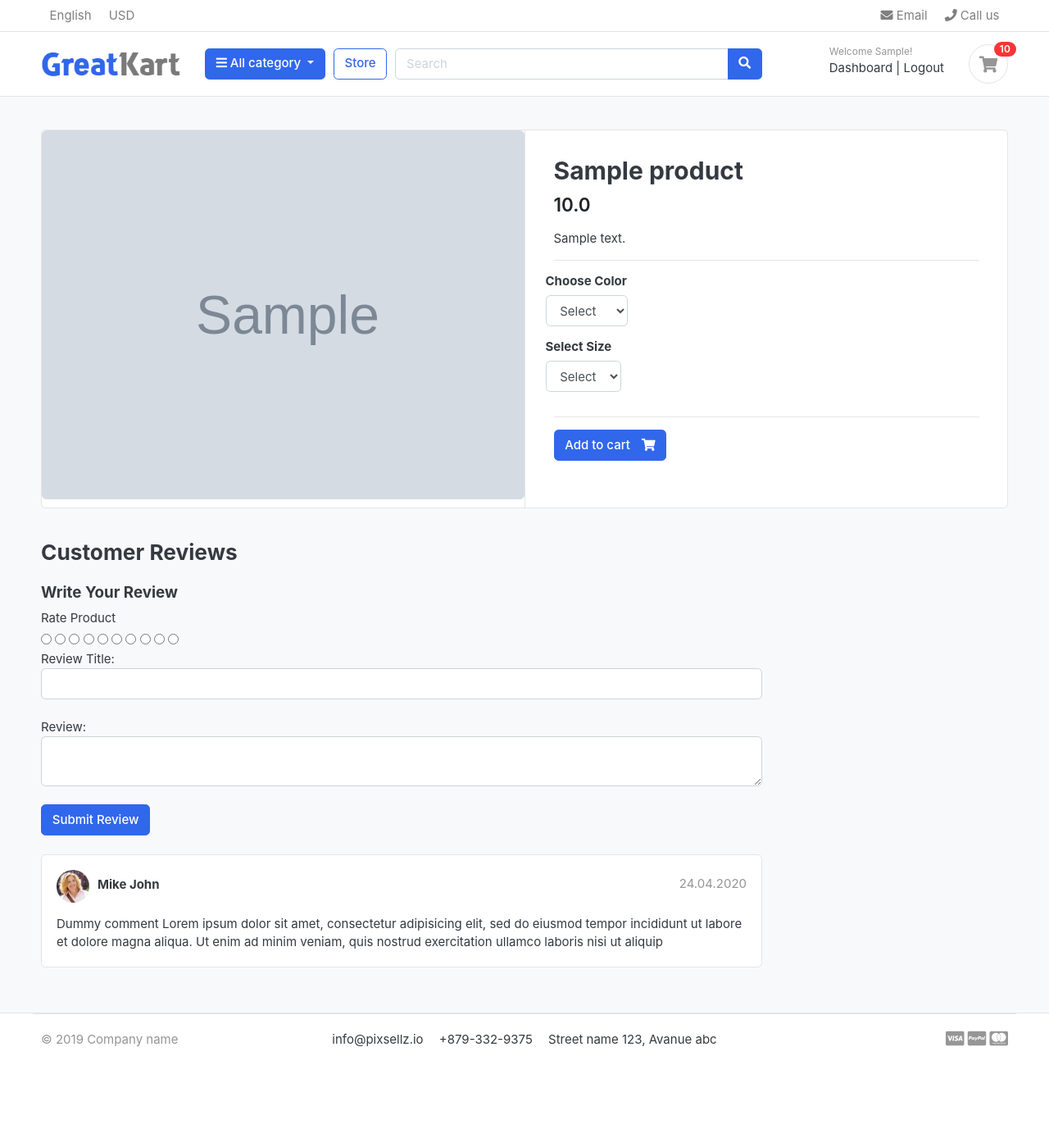
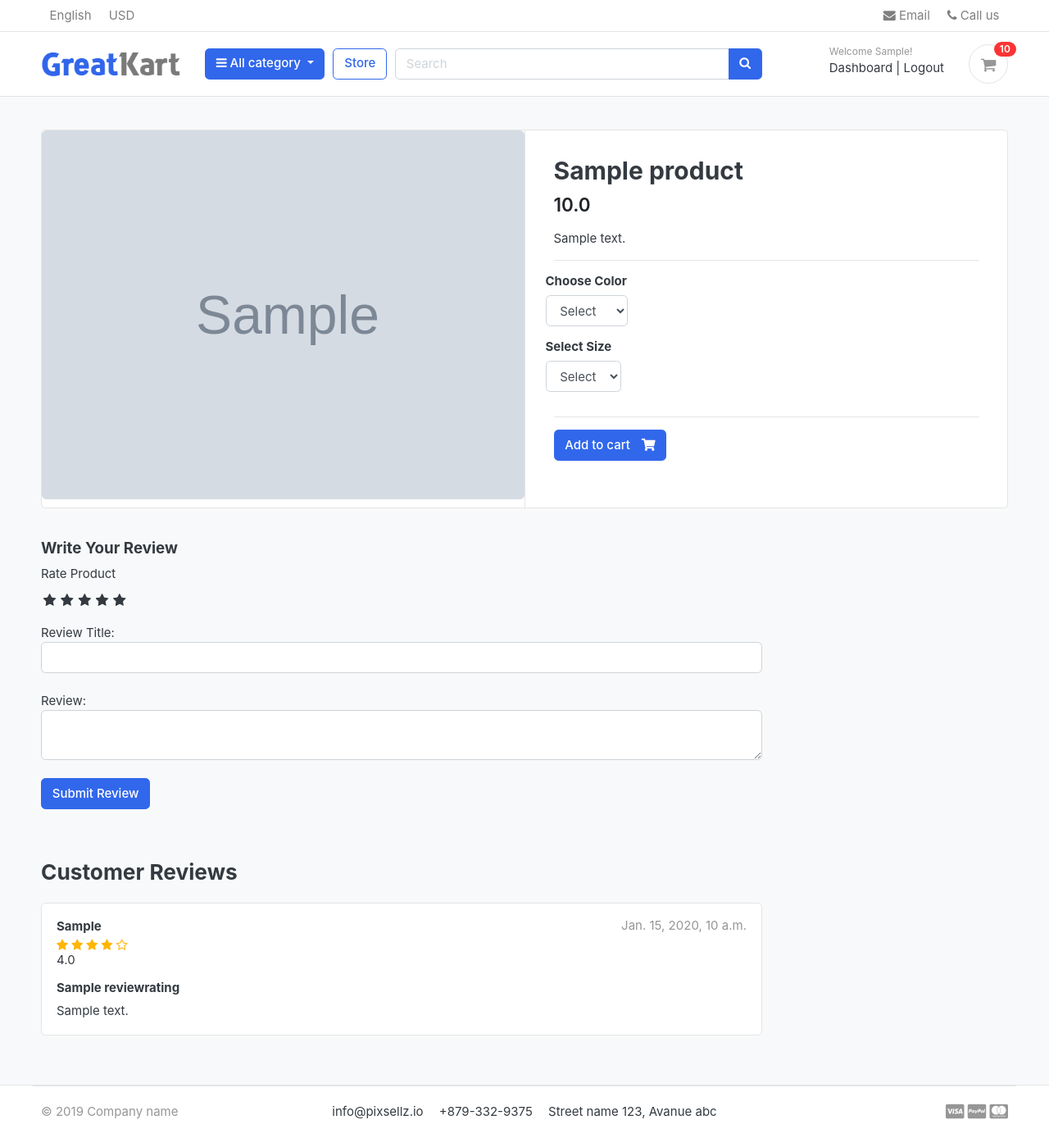
Before and after one commit to NikodemRoy/Shopango, a Django app: a page that uses templates/base.html in a window 1280 px wide. Shown: the whole page at 82% size. Before the commit the page ends 1277 px from the top, so only its background shows below. Run offline with Django 4.2, Linux system fonts and the light colour scheme; a user stored in the database is signed in; tables that the repository leaves empty hold one stand-in row (values such as "Sample post"); grey boxes marked "Sample" are stand-in pictures; some libraries are stand-ins or nearby versions; some web fonts are replaced.

Commit message:
reviews working

```diff
--- a/APPS/store/templates/store/product_detail.html
+++ b/APPS/store/templates/store/product_detail.html
@@ -67,7 +67,8 @@
                             <h5 class="text-danger">Out of stock</h5>
                             {% else %}
 
-        <button type="submit" class="btn  btn-primary"> <span class="text">Add to cart</span> <i class="fas fa-shopping-cart"></i>  </button>
+                            <button type="submit" class="btn  btn-primary"> <span class="text">Add to cart</span> <i
+                                    class="fas fa-shopping-cart"></i> </button>
 
                             {% endif %}
                         </article> <!-- product-info-aside .// -->
@@ -87,58 +88,89 @@
             <div class="col-md-9">
 
                 <header class="section-heading">
-            <h3>Customer Reviews </h3>
-
-        </header>
-
-        <form action="" method="POST">
+                    <form action="{% url 'submit_review' single_product.id %}" method="POST">
                         {% csrf_token %}
                         <h5>Write Your Review</h5>
                         <div>
                             <label>Rate Product</label>
                             <br>
                             <div class="rate">
-                    <input type="radio" name="rating" id="rating10" value="5" required /><label for="rating10" title="5"></label>
-                    <input type="radio" name="rating" id="rating9" value="4.5" required /><label for="rating9" title="4.5" class="half"></label>
-                    <input type="radio" name="rating" id="rating8" value="4" required /><label for="rating8" title="4"></label>
-                    <input type="radio" name="rating" id="rating7" value="3.5" required /><label for="rating7" title="3.5" class="half"></label>
-                    <input type="radio" name="rating" id="rating6" value="3" required /><label for="rating6" title="3"></label>
-                    <input type="radio" name="rating" id="rating5" value="2.5" required /><label for="rating5" title="2.5" class="half"></label>
-                    <input type="radio" name="rating" id="rating4" value="2" required /><label for="rating4" title="2"></label>
-                    <input type="radio" name="rating" id="rating3" value="1.5" required /><label for="rating3" title="1.5" class="half"></label>
-                    <input type="radio" name="rating" id="rating2" value="1" required /><label for="rating2" title="1"></label>
-                    <input type="radio" name="rating" id="rating1" value="0.5" required /><label for="rating1" title="0.5" class="half"></label>
+                                <input type="radio" name="rating" id="rating10" value="5" required /><label
+                                    for="rating10" title="5"></label>
+                                <input type="radio" name="rating" id="rating9" value="4.5" required /><label
+                                    for="rating9" title="4.5" class="half"></label>
+                                <input type="radio" name="rating" id="rating8" value="4" required /><label for="rating8"
+                                    title="4"></label>
+                                <input type="radio" name="rating" id="rating7" value="3.5" required /><label
+                                    for="rating7" title="3.5" class="half"></label>
+                                <input type="radio" name="rating" id="rating6" value="3" required /><label for="rating6"
+                                    title="3"></label>
+                                <input type="radio" name="rating" id="rating5" value="2.5" required /><label
+                                    for="rating5" title="2.5" class="half"></label>
+                                <input type="radio" name="rating" id="rating4" value="2" required /><label for="rating4"
+                                    title="2"></label>
+                                <input type="radio" name="rating" id="rating3" value="1.5" required /><label
+                                    for="rating3" title="1.5" class="half"></label>
+                                <input type="radio" name="rating" id="rating2" value="1" required /><label for="rating2"
+                                    title="1"></label>
+                                <input type="radio" name="rating" id="rating1" value="0.5" required /><label
+                                    for="rating1" title="0.5" class="half"></label>
                             </div>
 
-
+                            <br>
                             Review Title:
                             <input type="text" class="form-control" name="subject">
                             <br>
                             Review:
-                <textarea name="review" id="" class="form-control" rows="2"></textarea>
+                            <textarea name="review" id="" maxlength="480" class="form-control" rows="2"></textarea>
                             <br>
+                            {% if user.is_authenticated %}
+                                {% if orderproduct  %}
                             <input type="submit" value="Submit Review" class="btn btn-primary">
+                                {% else %}
+                                <p>Purchase this product to write a review</p>
+                                {% endif %}
+                            {% else %}
+                            <p>You must be logged in to post a review. <span><a href="{% url 'login' %}">Login in</a></span></p>
+                            {% endif %}
                         </div>
+                        <br>
+                        {% include 'includes/alert.html' %}
                     </form>
                     <br>
 
+                    <header class="section-heading">
+                        <h3>Customer Reviews </h3>
+
+                    </header>
+
+                    {% for review in reviews %}
                     <article class="box mb-3">
                         <div class="icontext w-100">
-                <img src="{% static 'images/avatars/avatar1.jpg' %}" class="img-xs icon rounded-circle">
+
                             <div class="text">
-                    <span class="date text-muted float-md-right">24.04.2020 </span>
-                    <h6 class="mb-1">Mike John </h6>
-
+                                <span class="date text-muted float-md-right">{{review.updated_date}}</span>
+                                <h6 class="mb-1">{{review.user.first_name}} </h6>
+                                <div class="rating-star">
+                                    <span>
+                                        <i class="fa fa-star{% if review.rating == 0.5 %}-half-o{% elif review.rating < 1 %}-o{% endif %}" aria-hidden="true"></i>
+                                        <i class="fa fa-star{% if review.rating == 1.5 %}-half-o{% elif review.rating < 2 %}-o{% endif %}" aria-hidden="true"></i>
+                                        <i class="fa fa-star{% if review.rating == 2.5 %}-half-o{% elif review.rating < 3 %}-o{% endif %}" aria-hidden="true"></i>
+                                        <i class="fa fa-star{% if review.rating == 3.5 %}-half-o{% elif review.rating < 4 %}-o{% endif %}" aria-hidden="true"></i>
+                                        <i class="fa fa-star{% if review.rating == 4.5 %}-half-o{% elif review.rating < 5 %}-o{% endif %}" aria-hidden="true"></i>
+                                    </span>
+                                </div>
+                                {{review.rating}}
                             </div>
                         </div> <!-- icontext.// -->
                         <div class="mt-3">
+                            <h6>{{review.subject}}</h6>
                             <p>
-                    Dummy comment Lorem ipsum dolor sit amet, consectetur adipisicing elit, sed do eiusmod
-                    tempor incididunt ut labore et dolore magna aliqua. Ut enim ad minim veniam,
-                    quis nostrud exercitation ullamco laboris nisi ut aliquip
+                                {{review.review}}
                             </p>
                         </div>
                     </article>
+                    {% endfor %}
 
 
 
--- a/APPS/store/urls.py
+++ b/APPS/store/urls.py
@@ -9,4 +9,5 @@ urlpatterns = [
     path('store/category/<slug:category_slug>/', views.store, name="products_by_category"),
     path('store/category/<slug:category_slug>/<slug:product_slug>', views.product_detail, name="product_detail"),
     path('store/search/', views.search, name='search'),
+    path('submit_review/<int:product_id>/', views.submit_review, name='submit_review'),
 ]
--- a/APPS/store/views.py
+++ b/APPS/store/views.py
@@ -1,14 +1,19 @@
 
+from django.contrib import messages
 from django.http import HttpResponse
-from django.shortcuts import get_object_or_404, render
+from django.shortcuts import get_object_or_404, redirect, render
 from django.core.paginator import Paginator, EmptyPage, PageNotAnInteger
 
 from django.db.models import Q
+
+from APPS.orders.models import OrderProduct
+
+from APPS.store.forms import ReviewForm
 from .services import get_search
 from APPS.cart.models import CartItem
 from APPS.cart.services import get_cart_id
 from APPS.categories.models import Category
-from .models import Product
+from .models import Product, ReviewRating
 
 # Create your views here.
 
@@ -51,7 +56,14 @@ def product_detail(request, category_slug, product_slug):
 
     in_cart = CartItem.objects.filter(cart__cart_id=cart_id, product= single_product).exists()
 
-    context = {'single_product':single_product, 'in_cart':in_cart}
+    try:
+        orderproduct = OrderProduct.objects.filter(user=request.user, product_id=single_product.id).exists()
+    except OrderProduct.DoesNotExist:
+        orderproduct= None
+
+    reviews = ReviewRating.objects.filter(product_id=single_product.id, status= True)
+
+    context = {'single_product':single_product, 'in_cart':in_cart, 'orderproduct':orderproduct, 'reviews':reviews}
     return render(request, 'store/product_detail.html', context )
 
 def search(request):
@@ -59,3 +71,28 @@ def search(request):
 
     context = {'products':products, 'product_count':product_count,}
     return render(request, 'store/store.html', context )
+
+def submit_review(request, product_id):
+    url = request.META.get('HTTP_REFERER')
+    if request.method == "POST":
+
+        try:
+            review = ReviewRating.objects.get(user__id=request.user.id, product__id=product_id)
+            form = ReviewForm(request.POST, instance=review)
+            form.save()
+            messages.success(request, "Thank You! Review has been updated.")
+            return redirect(url)
+
+        except ReviewRating.DoesNotExist:
+            form = ReviewForm(request.POST)
+            if form.is_valid():
+                data = ReviewRating()
+                data.subject = form.cleaned_data['subject']
+                data.rating = form.cleaned_data['rating']
+                data.review = form.cleaned_data['review']
+                data.id = request.META.get('REMOTE_ADDR')
+                data.product_id = product_id
+                data.user = request.user
+                data.save()
+                messages.success(request, "Thank You! Review has been submitted.")
+                return redirect(url)
--- a/static/css/custom.css
+++ b/static/css/custom.css
@@ -0,0 +1,66 @@
+.rate input {
+    display: none;
+}
+
+.rate {
+    display: inline-block;
+    border: 0;
+}
+
+.rate label {
+    float: right;
+}
+
+/* stars */
+.rate label:before {
+    display: inline-block;
+    font-size: 1.1rem;
+    font-family: FontAwesome;
+    content: "\f005";
+    margin: 0;
+    padding: 0.3rem 0.2rem;
+    cursor: pointer;
+}
+
+/* half-star */
+
+.rate .half:before {
+    content: "\f089";
+    position: absolute;
+    padding-right: 0;
+}
+
+/* Click and hover */
+input:checked~label,
+label:hover~label {
+    color: #ffb503;
+}
+
+/* hover hightlight */
+input:checked+label:hover,
+input:checked~label:hover,
+input:checked~label:hover~label,
+label:hover~input:checked~label {
+    color: #cc9000;
+}
+
+.rating-star i {
+    color: #ffb503 !important;
+}
+
+ul.thumb {
+    margin: 0 auto;
+    padding: 0;
+    float: left;
+}
+
+ul.thumb li {
+    list-style: none;
+    margin: 10px;
+}
+
+ul.thumb li img {
+    width: 80px;
+    height: 80px;
+    border: 1px solid grey;
+}
--- a/templates/base.html
+++ b/templates/base.html
@@ -26,6 +26,7 @@
 <link href="{% static 'css/responsive.css' %}" rel="stylesheet" media="only screen and (max-width: 1200px)" />
 
 <link href="{% static 'css/custom.css' %}" rel="stylesheet" type="text/css"/>
+<link rel="stylesheet" href="https://cdnjs.cloudflare.com/ajax/libs/font-awesome/4.7.0/css/font-awesome.min.css">
 
 <!-- custom javascript -->
 <script src="{% static 'js/script.js' %}" type="text/javascript"></script>
```
Lines whose indentation alone changed are shown as unchanged.
